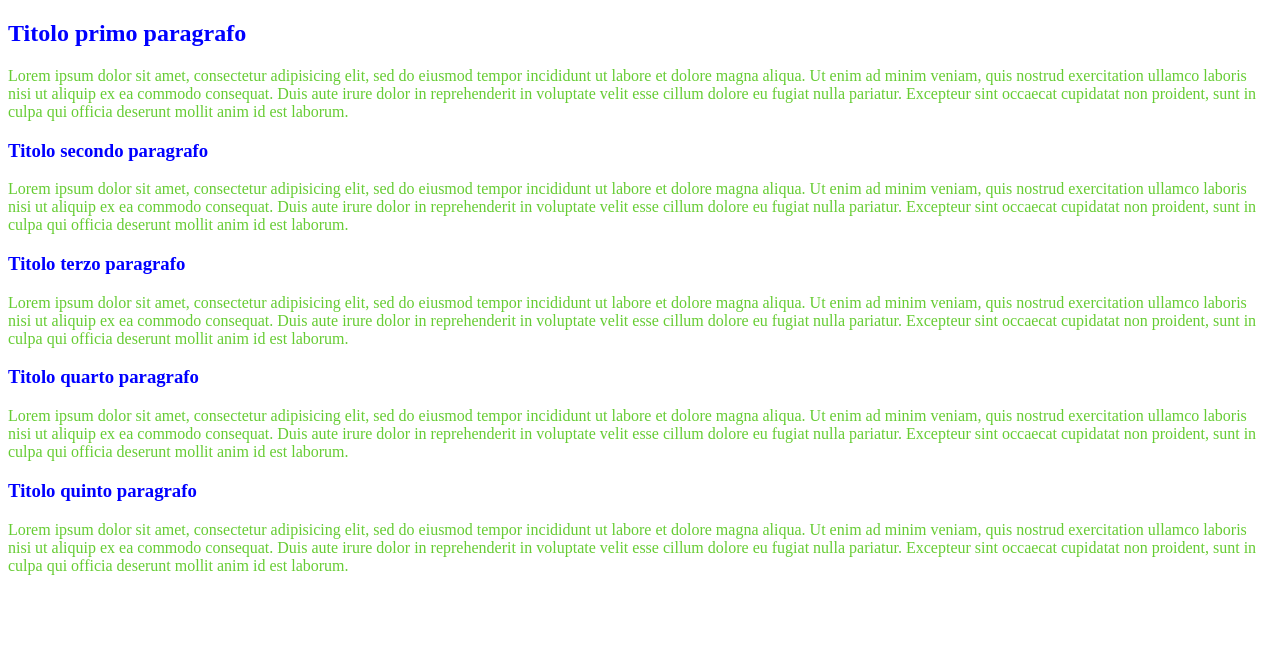
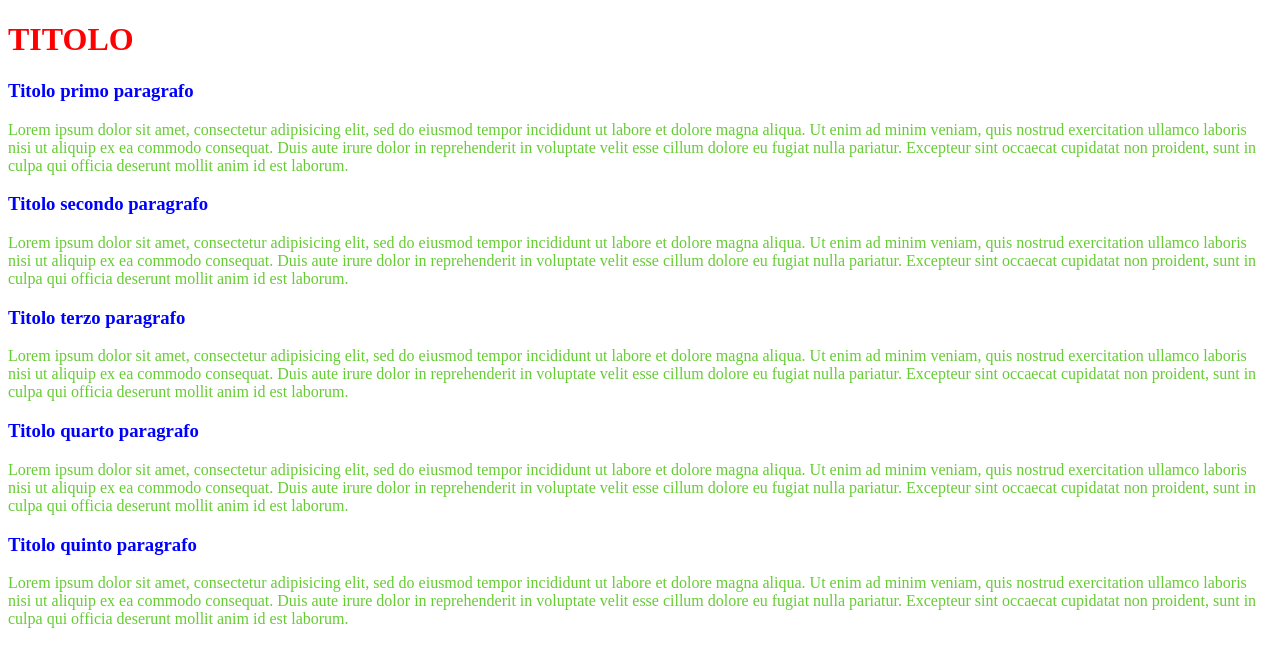
Before and after one commit to lindam-code/html-sass-first, a website: page index.html in a window 1280 px wide. Drawn offline with Linux system fonts and the light colour scheme.

Commit message:
Create variabili nel file sass, per i colori.

```diff
--- a/index.html
+++ b/index.html
@@ -6,7 +6,8 @@
     <link rel="stylesheet" href="dist/app.css">
   </head>
   <body>
-    <h2>Titolo primo paragrafo</h2>
+    <h1>TITOLO</h1>
+    <h3>Titolo primo paragrafo</h3>
     <p>Lorem ipsum dolor sit amet, consectetur adipisicing elit, sed do eiusmod tempor incididunt ut labore et dolore magna aliqua. Ut enim ad minim veniam, quis nostrud exercitation ullamco laboris nisi ut aliquip ex ea commodo consequat. Duis aute irure dolor in reprehenderit in voluptate velit esse cillum dolore eu fugiat nulla pariatur. Excepteur sint occaecat cupidatat non proident, sunt in culpa qui officia deserunt mollit anim id est laborum.</p>
 
     <h3>Titolo secondo paragrafo</h3>
--- a/src/app.scss
+++ b/src/app.scss
@@ -1,10 +1,12 @@
 $color_primary: #66cc33;
+$color_secondary: blue;
+$color_underline: red;
 
-h2 {
-  color: blue;
+h1 {
+  color: $color_underline;
 }
 h3 {
-  color: blue;
+  color: $color_secondary
 }
 p {
   color: $color_primary;
```
Also changed, not shown: dist/app.css, dist/app.js.
